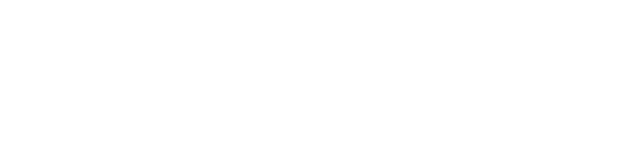
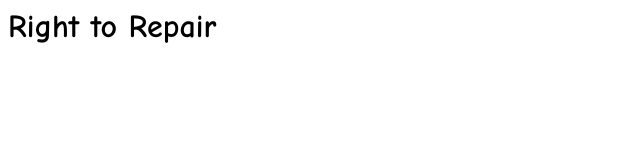
Before and after one commit to htyhtyhr/htyhtyhr.github.io, a plain HTML site: page index.html in a window 1280 px wide. Shown: the whole page, without its empty margins (0-640 px from the left). Drawn offline with Linux system fonts and the light colour scheme.

Commit message:
Update index.html

```diff
--- a/index.html
+++ b/index.html
@@ -1,8 +1,8 @@
 </html>
   <head>
-
+    <link rel="stylesheet" href="/style.css">
   </head>
   <body>
-
+    <h1>Right to Repair</h1>
   </body>
 </html>
```
